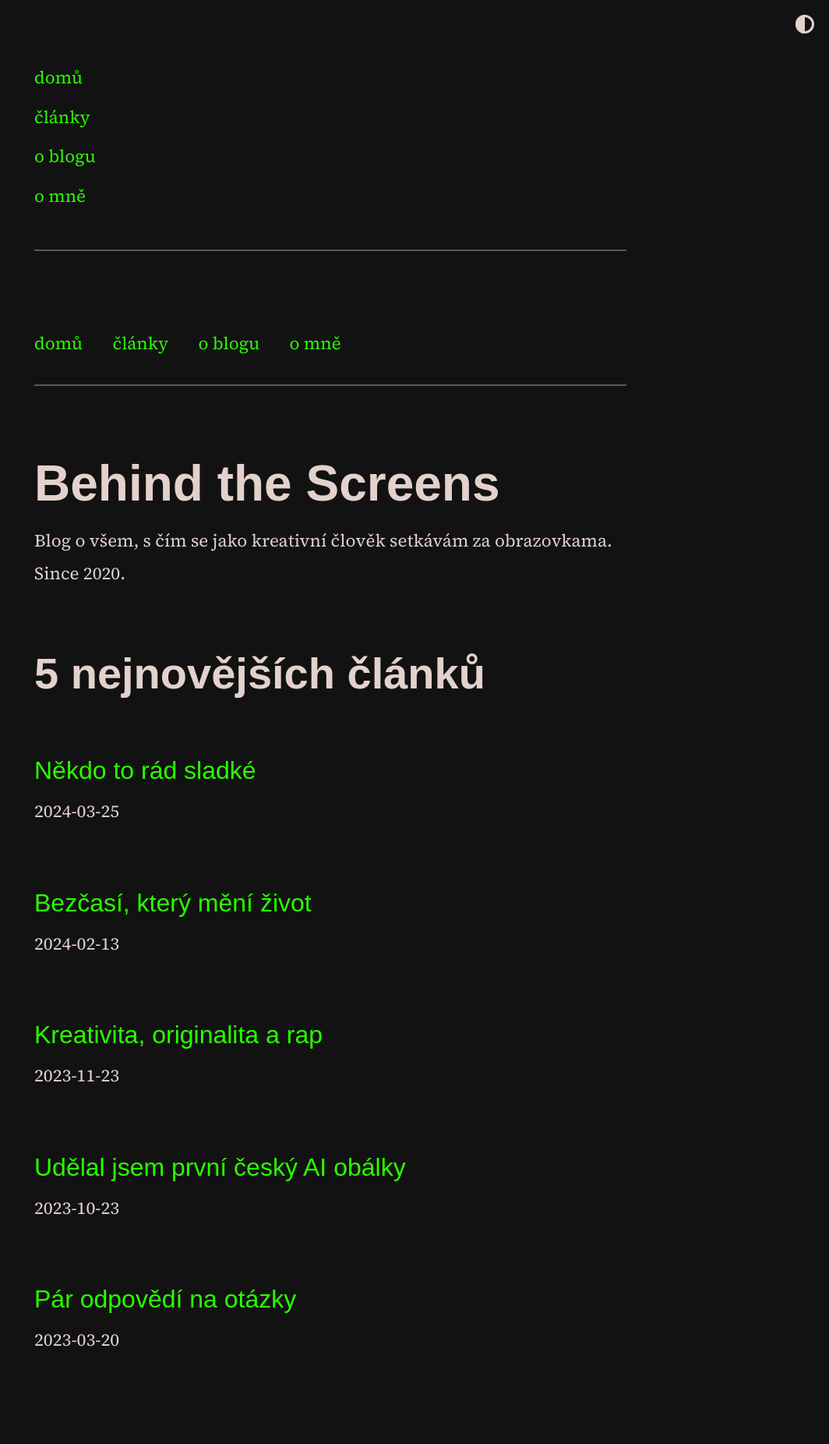
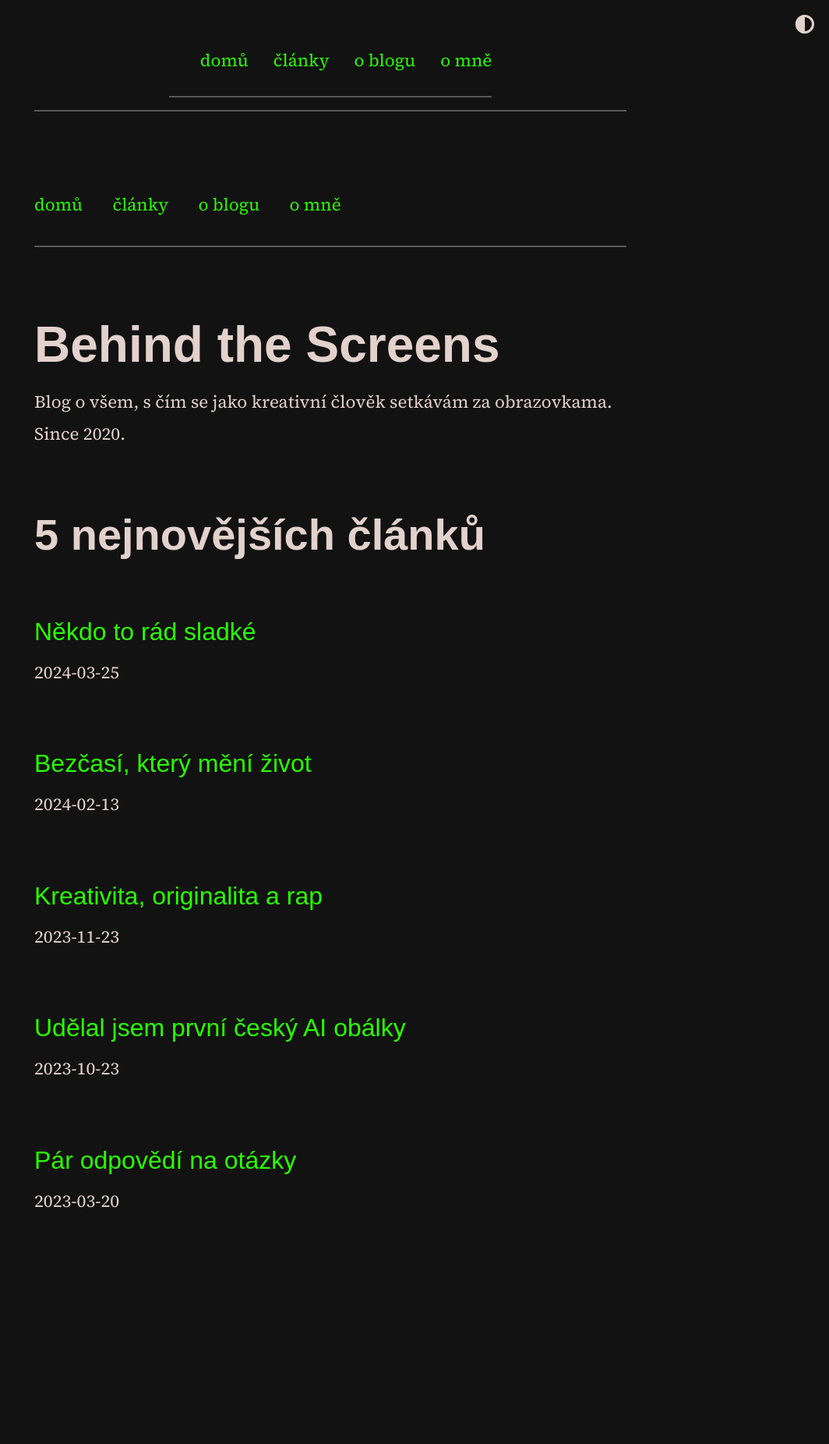
Before and after one commit to scherrer-txt/bts, a Jekyll site: the page built from index.md, in a window 1280 px wide. Shown: the whole page at 78% size, without its empty margins (216-1280 px from the left). Built offline with Jekyll 4.4.1, drawn with Linux system fonts in a browser that asks for light colours; some web fonts are replaced; after the commit the page ends 1674 px from its top, so only the background shows below that.

Commit message:
Update moonwalk.scss

```diff
--- a/_sass/moonwalk.scss
+++ b/_sass/moonwalk.scss
@@ -375,7 +375,7 @@ p code, li code {
   margin: 1em 0;
 }
 
-.menu {
+.menu, .menu-list {
   display: flex;
   list-style-type: none;
   flex-direction: row;
@@ -384,12 +384,6 @@ p code, li code {
   margin: 0 auto;
   padding-bottom: 1rem;
   border-bottom: 2px solid var(--code-text);
-}
-
-.menu-list {
-  /* Styles for the menu list */
-  list-style-type: none; /* Remove default list styles */
-  padding: 0;
 }
 
 .menu-list li {
```
